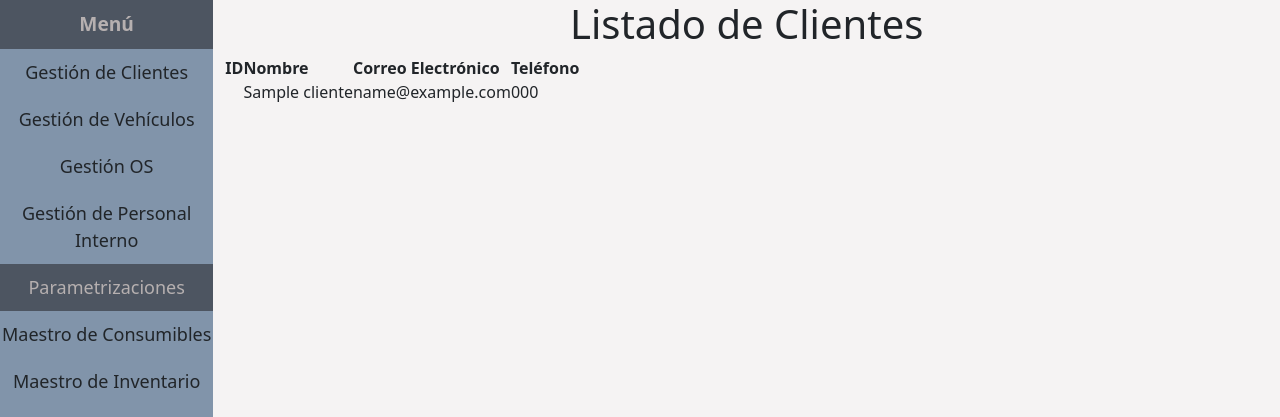
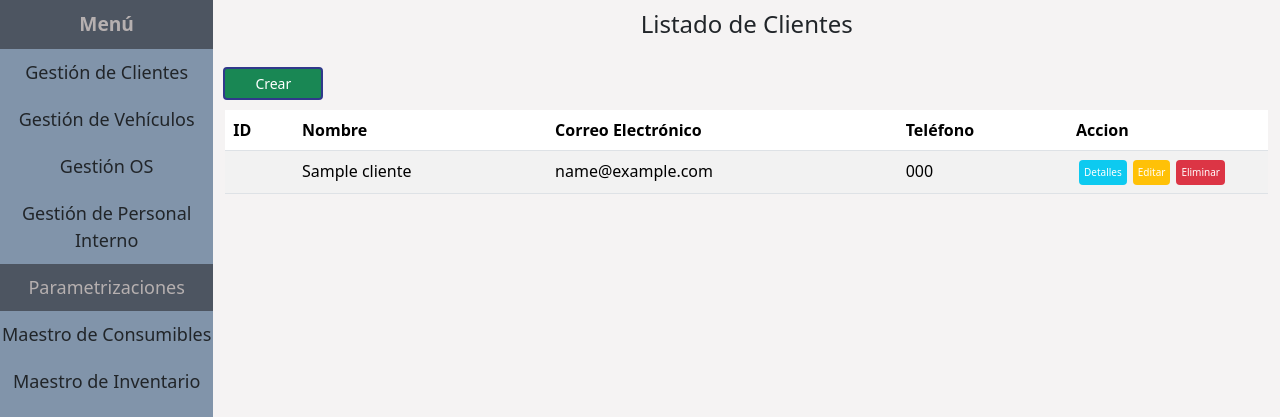
Before and after one commit to gcamachoj/CarRepairPro_GA7_AA2_EV02, a Flask app: page /clientes in a window 1280 px wide. Shown: the top 417 px of the page. Run offline with Flask 3, Linux system fonts and the light colour scheme; tables that the repository leaves empty hold one stand-in row (values such as "Sample post"); parts of the project's set-up code (start-up, migrations or seed data) failed here and were passed over.

Commit message:
Se modifica styles.css y se optimiza el modulo de clientes con botones para cru

```diff
--- a/crear_cliente.py
+++ b/crear_cliente.py
@@ -20,4 +20,4 @@ def crear_cliente(getIdTipoCliente, getCC_NIT, getNombres, getIdCiudad, getDirec
 
 
 # Llamada a la función
-print(crear_cliente(1, '2323', 'Guillermo Camacho', 1, 'Calle 1 N1', 'guiller.cccc@gmail.com', '123456'))
+print(crear_cliente(1, '33433', 'Juan Jose David Camacho leal', 1, 'Calle 1 N1', 'guiller.cccc@gmail.com', '123456'))
--- a/static/css/styles.css
+++ b/static/css/styles.css
@@ -36,6 +36,25 @@ header{
 .content{
     width:100%;
 }
+
+.content .container h1 {
+    padding-top: 10px;
+    padding-bottom: 10px;
+    font-size:x-large;
+}
+
+.content .container .row {
+    padding: 10px;
+}
+
+.table .btn {
+    width: auto;
+    padding: 5px 5px;
+    margin: 0 3px;
+    font-size:x-small;
+    border-style:none;
+}
+
 .contenido{
     display: flex;
     flex-direction: row;
--- a/templates/clientes.html
+++ b/templates/clientes.html
@@ -4,13 +4,18 @@
 <div class="container">
 
     <h1 class= "text-center">Listado de Clientes</h1>
-    <table>
+    <div class="row">
+        <a class="btn btn-success btn-sm" href="">Crear</a>
+    </div>
+
+    <table class="table table-striped table-hover">
         <thead>
             <tr>
                 <th>ID</th>
                 <th>Nombre</th>
                 <th>Correo Electrónico</th>
                 <th>Teléfono</th>
+                <th style="width: 200px;">Accion</th>
             </tr>
         </thead>
         <tbody>
@@ -20,6 +25,7 @@
                 <td>{{ cliente.Nombres }}</td>
                 <td>{{ cliente.email }}</td>
                 <td>{{ cliente.telefono }}</td>
+                <td><a class="btn btn-info btn-sm" href="">Detalles</a><a class="btn btn-warning btn-sm" href="">Editar</a><a class="btn btn-danger btn-sm" href="">Eliminar</a></td>
             </tr>
             {% endfor %}
         </tbody>
```
